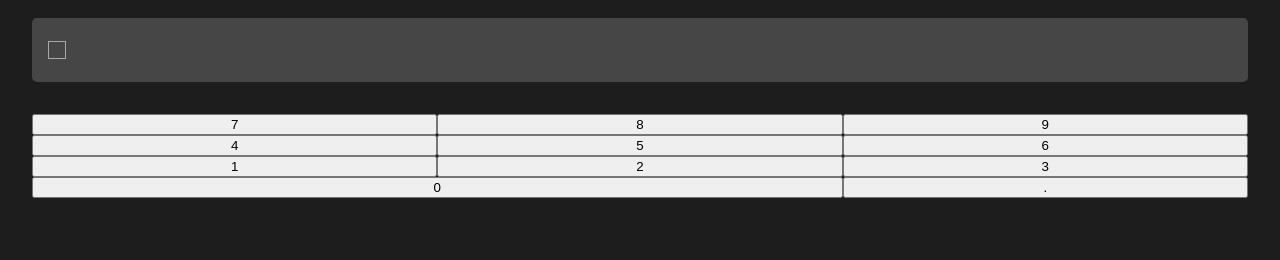
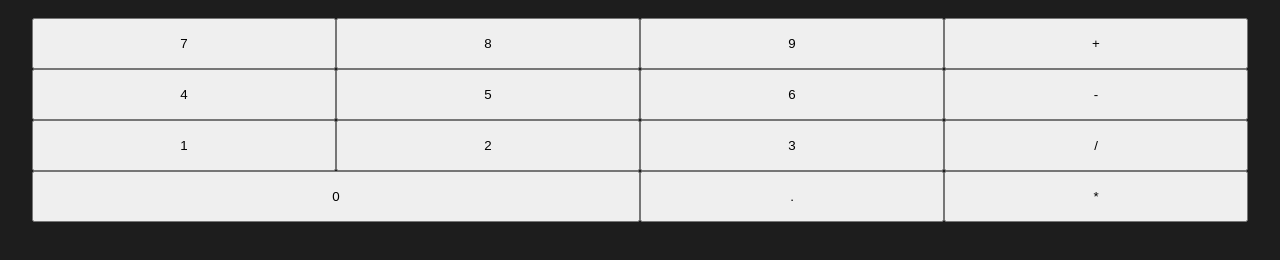
Before and after one commit to Techoplite/al-jabr, a plain HTML site: page index.html in a window 1280 px wide. Shown: the part 72-332 px from the top of the page. Drawn offline with Linux system fonts and the light colour scheme.

Commit message:
add symbols

```diff
--- a/constants.js
+++ b/constants.js
@@ -1,6 +1,6 @@
-export const DIGITS = [
-    [7, 8, 9],
-    [4, 5, 6],
-    [1, 2, 3],
-    [0, "."],
+export const KEYS = [
+    [7, 8, 9, '+'],
+    [4, 5, 6, '-'],
+    [1, 2, 3, '/'],
+    [0, ".", '*'],
   ];
--- a/helpers.js
+++ b/helpers.js
@@ -1,4 +1,4 @@
-export const initialiseKeyboard = (DIGITS) => {
+export const initialiseKeyboard = (KEYS) => {
     const keyboardWrapper = document.querySelector(".keyboard-wrapper");
     const templateRow = (data) => {
         let template = "";
@@ -13,7 +13,7 @@ export const initialiseKeyboard = (DIGITS) => {
         return template;
       };
 
-      DIGITS.reverse().map((row) => {
+      KEYS.reverse().map((row) => {
         keyboardWrapper.insertAdjacentHTML(
           "afterbegin",
           `
--- a/index.html
+++ b/index.html
@@ -9,7 +9,8 @@
 </head>
 <body>
     <h1>Al-Jabr</h1>
-    <div class="input-display"></div>
+      <!-- https://developer.mozilla.org/en-US/docs/Learn/MathML/First_steps/Getting_started -->
+    <!-- <div class="input-display"></div> -->
     <div class="keyboard-wrapper">
     </div>
     <script src="main.js" type="module"></script>
--- a/main.js
+++ b/main.js
@@ -4,11 +4,11 @@ import {
   isClickOnInputPlaceholder,
   isInputPlaceHolderFocused,
 } from "./conditions.js";
-import { DIGITS } from "./constants.js";
+import { KEYS } from "./constants.js";
 import { getInputHolder } from "./getters.js";
 import { initialiseKeyboard } from "./helpers.js";
 
-initialiseKeyboard(DIGITS);
+initialiseKeyboard(KEYS);
 
 document.addEventListener("click", (event) => {
   const inputPlaceholder = getInputHolder();
@@ -23,7 +23,7 @@ document.addEventListener("click", (event) => {
     isInputPlaceHolderFocused(event, inputPlaceholder)
   ) {
     inputPlaceholder.insertAdjacentHTML(
-      "beforebegin",
+      "afterBegin",
       event.target.textContent
     );
   }
--- a/style.css
+++ b/style.css
@@ -19,13 +19,17 @@ body {
 
 .input-placeholder {
   height: 1rem;
-  width: 1rem;
-  border: 1px solid darkgray;
+  min-width: 1rem;
+  padding: .5rem .5rem 1rem .5rem;
+  border-radius: 2px;
+  font-family: "Times New Roman", Times, serif;
+  font-size: 1.5rem;
+  overflow-x: scroll;
+  overflow-y: hidden;
 }
 
 .focused {
   background-color: grey;
-  border: 1px solid aliceblue;
 }
 
 .keyboard-wrapper {
@@ -34,7 +38,11 @@ body {
 
 .row {
   display: grid;
-  grid-template-columns: repeat(3, 1fr);
+  grid-template-columns: repeat(4, 1fr);
+}
+
+.digit {
+  padding: 1rem;
 }
 
 .zero {
```
